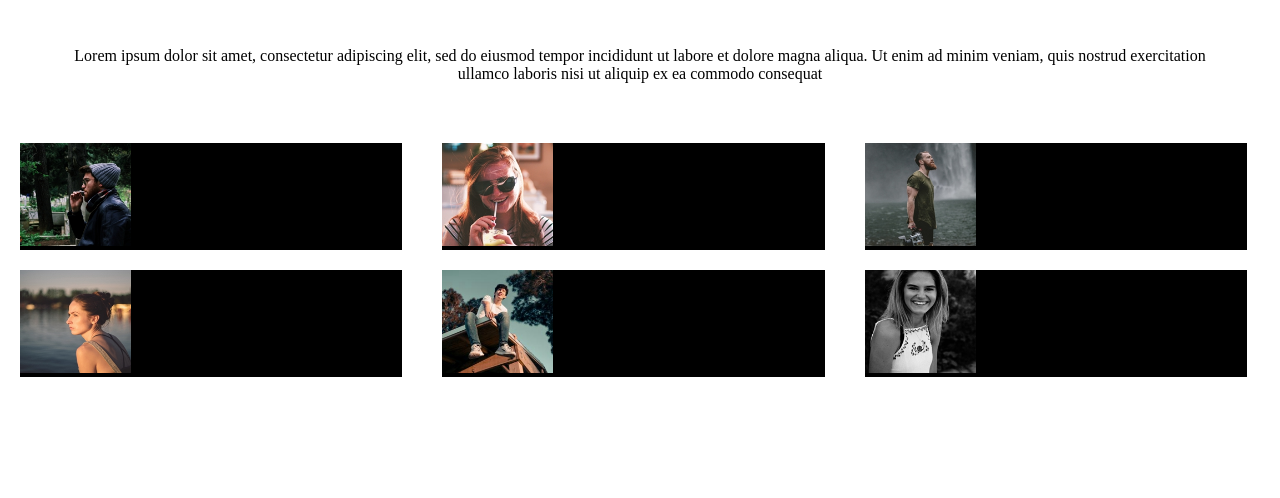
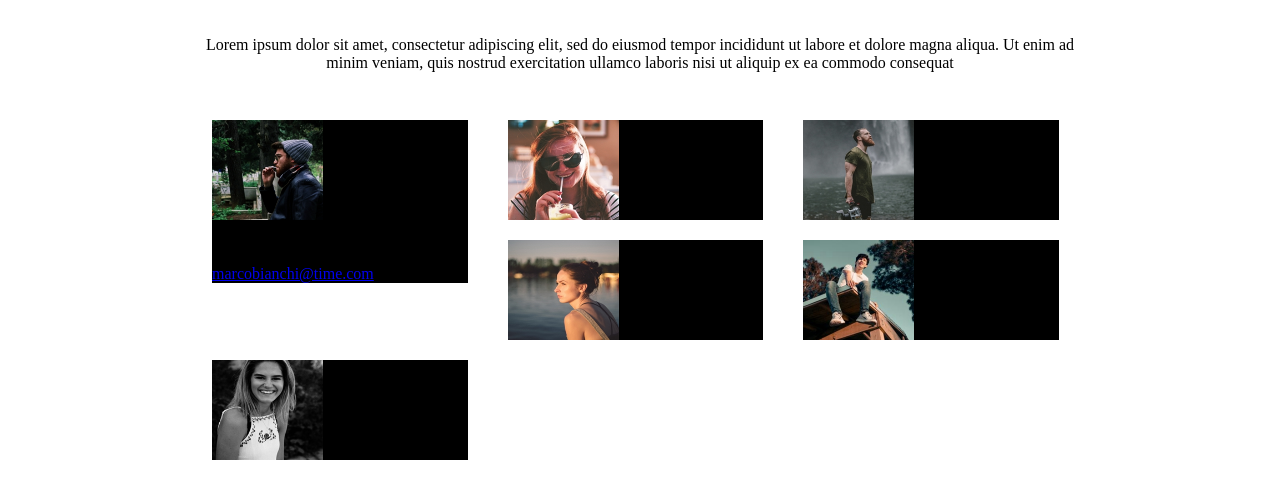
Before and after one commit to SimoVisc/html-css-float-cards, a plain HTML site: page index.html in a window 1280 px wide. Shown: the part 80-578 px from the top of the page. Drawn offline with Linux system fonts and the light colour scheme.

Commit message:
aggiunto mail

```diff
--- a/css/style.css
+++ b/css/style.css
@@ -13,7 +13,7 @@
 .container{
     max-width:1400px ;
     margin: auto;
-    ;
+    padding: 0 15% ;
 }
 body{
     background-color: white;
@@ -26,17 +26,17 @@ body{
     padding-top: 3%;
 }
 .par1{
-    padding: 50px;
+    padding: 3% 16%;
     text-align: center;
 }
 .colonna{
-    width: calc(33% - 40px );
+    width: calc(33% - 40px);
     background-color: black;
     float: left;
     margin: 10px 20px;
 }
-
 .img{
     width: 111px;
-    height: 103px;
- }
+    height: 100px;
+    display: block;
+}
--- a/index.html
+++ b/index.html
@@ -17,22 +17,25 @@
       <h1 class="titolo">Meet our Team</h1>
       <p class="par1">Lorem ipsum dolor sit amet, consectetur adipiscing elit, sed do eiusmod tempor incididunt ut labore et dolore magna aliqua. Ut enim ad minim veniam, quis nostrud exercitation ullamco laboris nisi ut aliquip ex ea commodo consequat</p>
       <div class="container clearfix">
-         <div class="colonna clearfix">
+         <div class="colonna">
             <img class= "img" src="img\assets\img\male1.png" alt="1">
-         </div>
-         <div class="colonna clearfix">
+            <h2>MARCO BIANCHI</h2>
+            <h4>Designer</h4>
+            <a href="mailto:marcobianchi@time.com">marcobianchi@time.com</a>
+        </div>
+         <div class="colonna ">
             <img class= "img" src="img\assets\img\female1.png" alt="2">
          </div>
          <div class="colonna clearfix">
             <img class= "img" src="img\assets\img\male2.png" alt="3">
          </div>
-         <div class="colonna clearfix">
+         <div class="colonna  ">
             <img class= "img" src="img\assets\img\female2.png" alt="4">
          </div>
-         <div class="colonna clearfix">
+         <div class="colonna ">
             <img class= "img" src="img\assets\img\male3.png" alt="5">
          </div>
-         <div class="colonna clearfix">
+         <div class="colonna ">
             <img class= "img" src="img\assets\img\female3.png" alt="6">
          </div>
 
```
